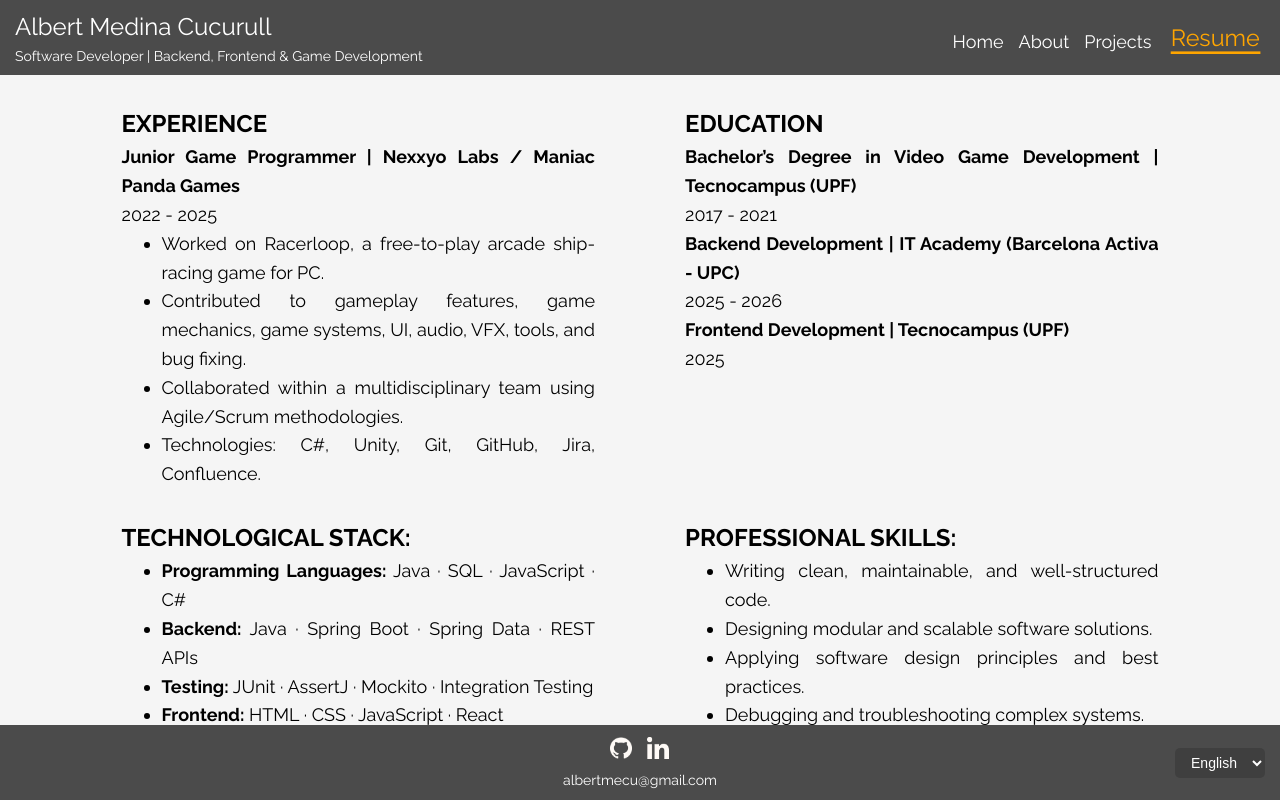
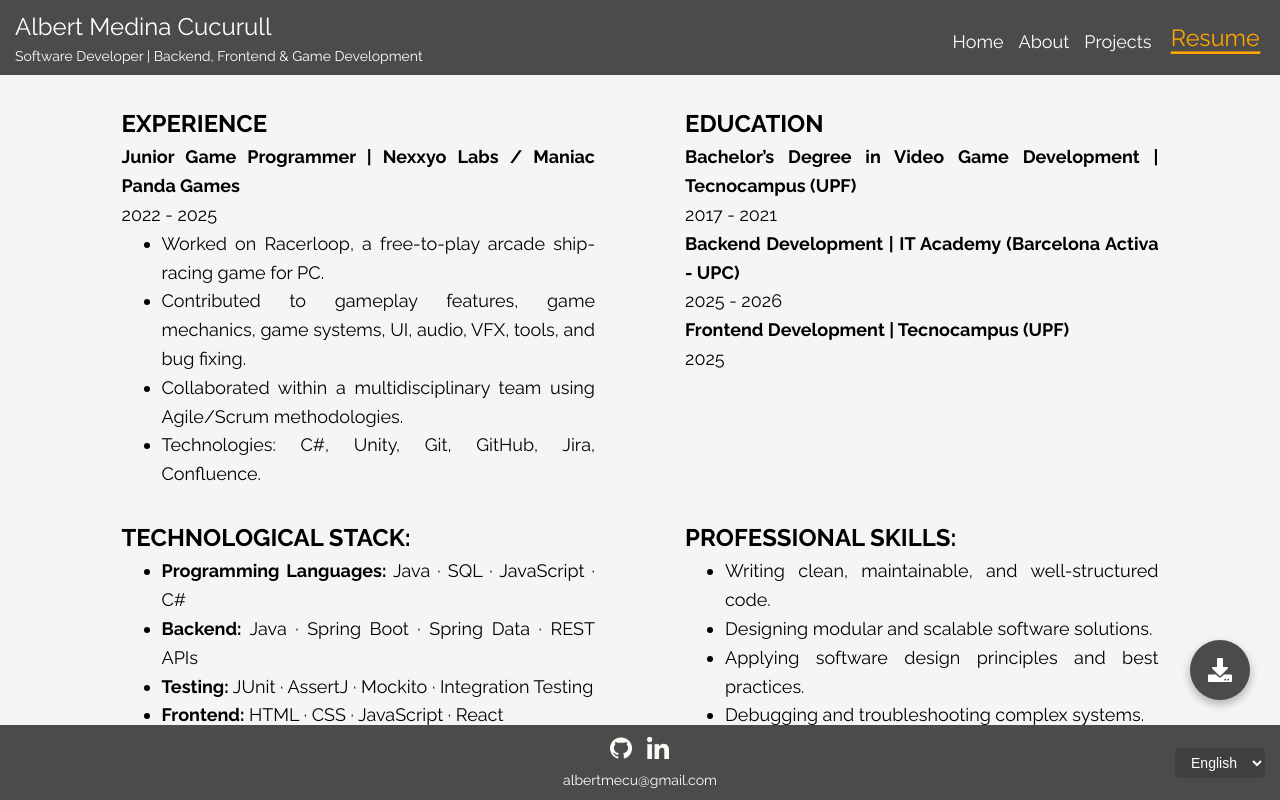
Before and after one commit to AlbertMedina/portfolio-web, a React (Vite) app: page /portfolio-web/resume in a window 1280 px wide. Built offline with nearby package versions, Linux system fonts and the light colour scheme.

Commit message:
feat: added button to download CV in resume page

```diff
--- a/src/routes/Resume.jsx
+++ b/src/routes/Resume.jsx
@@ -1,4 +1,8 @@
 import { useTranslation } from "react-i18next";
+
+import { FaDownload } from "react-icons/fa";
+
+import CVFile from "../assets/documents/CV_Albert Medina_Software Developer.pdf";
 
 import styles from "./Resume.module.css";
 
@@ -100,6 +104,11 @@ export default function Resume() {
           </ul>
         </div>
       </div>
+      <div className={styles.download}>
+        <a href={CVFile} download className={styles.button}>
+          <FaDownload size={24} />
+        </a>
+      </div>
     </section>
   );
 }
--- a/src/routes/Resume.module.css
+++ b/src/routes/Resume.module.css
@@ -28,6 +28,33 @@
   text-transform: uppercase;
 }
 
+.download {
+  position: fixed;
+  bottom: 100px;
+  right: 30px;
+  z-index: 100;
+}
+
+.download a {
+  display: flex;
+  justify-content: center;
+  align-items: center;
+  width: 60px;
+  height: 60px;
+  background-color: #4b4b4b;
+  color: white;
+  text-decoration: none;
+  border-radius: 50%;
+  font-size: 24px;
+  box-shadow: 0 4px 10px rgba(0, 0, 0, 0.3);
+  transition: transform 0.15s ease, box-shadow 0.15s ease;
+}
+
+.download a:hover {
+  transform: scale(1.05) translateY(-2px);
+  box-shadow: 0 6px 18px rgba(0, 0, 0, 0.2);
+}
+
 @media (max-width: 768px) {
   .content {
     max-width: 100%;
@@ -39,4 +66,14 @@
   .title {
     font-size: 20px;
   }
+
+  .download {
+    bottom: 75px;
+  }
+
+  .download a {
+    width: 50px;
+    height: 50px;
+    font-size: 18px;
+  }
 }
```
Also changed, not shown: 1 other file (tests, documents, lock files or other folders).
